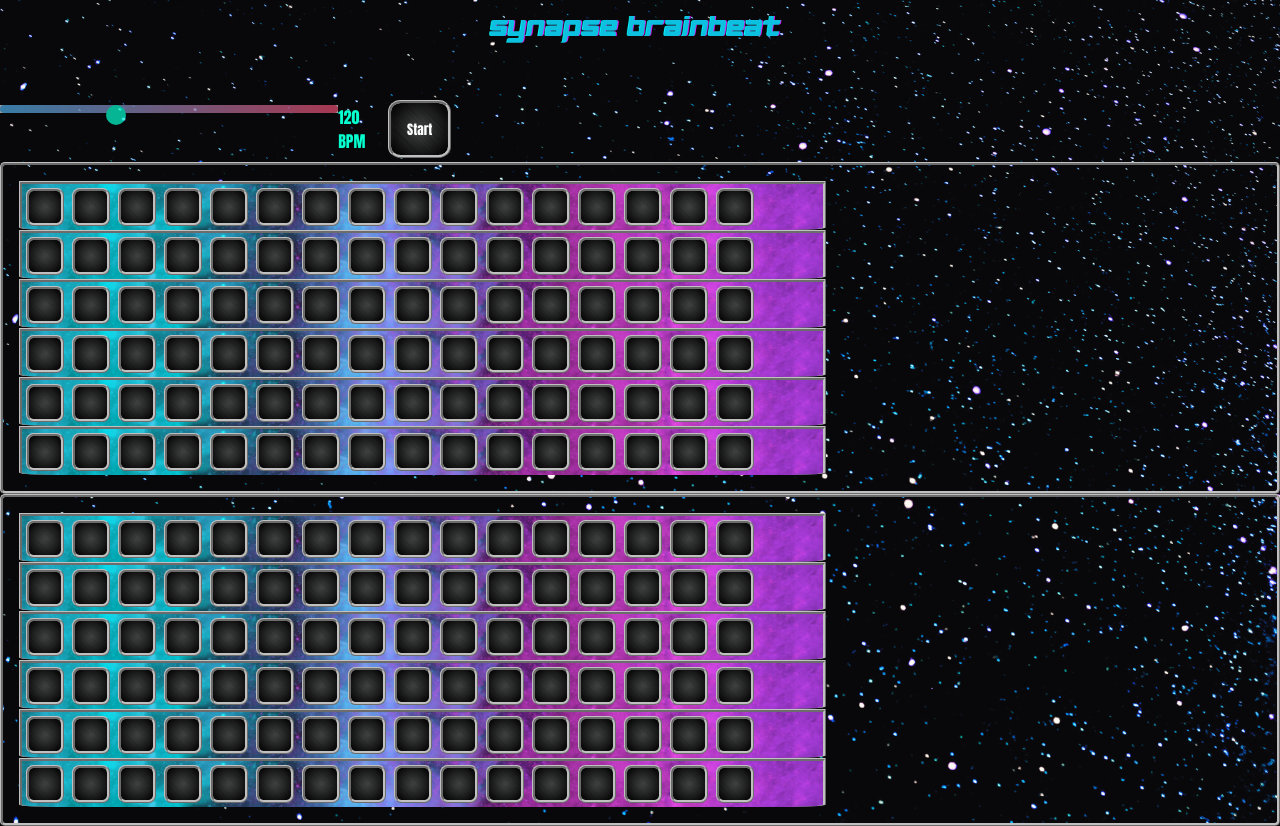
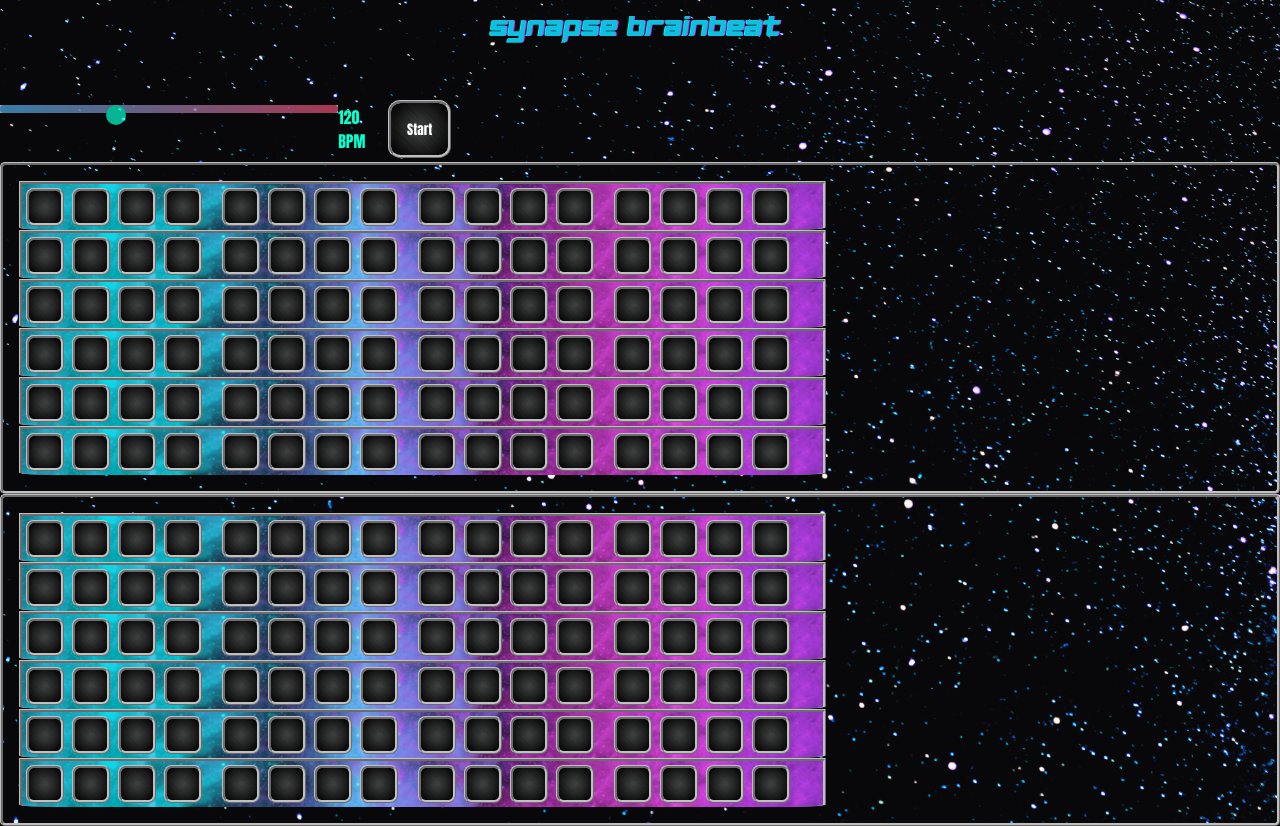
Before and after one commit to LandoMeowrissian/synapse-brainbeat, a React (Create React App) app: page / in a window 1280 px wide. Built offline with nearby package versions, Linux system fonts and the light colour scheme.

Commit message:
toms waveshape adjustment

```diff
--- a/src/components/Drums/Drums.js
+++ b/src/components/Drums/Drums.js
@@ -3,6 +3,29 @@ import * as Tone from "tone";
 const createDrums = () => {
   const kick = new Tone.MembraneSynth({
     pitchDecay: 0.055,
+    octaves: 2,
+    oscillator: { type: "sine" },
+  }).toDestination();
+
+  const hiHat = new Tone.MetalSynth({
+    frequency: 500,
+    envelope: { attack: 0.01, decay: 0.05 },
+    harmonicity: 2,
+    modulationIndex: 2,
+    resonance: 4000,
+  }).toDestination();
+  const tom1 = new Tone.MembraneSynth({
+    pitchDecay: 0.5,
+    octaves: 6,
+    oscillator: { type: "sine" },
+  }).toDestination();
+  const tom2 = new Tone.MembraneSynth({
+    pitchDecay: 0.5,
+    octaves: 4,
+    oscillator: { type: "sine" },
+  }).toDestination();
+  const tom3 = new Tone.MembraneSynth({
+    pitchDecay: 0.5,
     octaves: 2,
     oscillator: { type: "sine" },
   }).toDestination();
@@ -28,29 +51,6 @@ const createDrums = () => {
       snareNoise.triggerAttackRelease(duration, time);
     }
   };
-  const hiHat = new Tone.MetalSynth({
-    frequency: 500,
-    envelope: { attack: 0.01, decay: 0.05 },
-    harmonicity: 2,
-    modulationIndex: 2,
-    resonance: 4000,
-  }).toDestination();
-  const tom1 = new Tone.MembraneSynth({
-    pitchDecay: 0.5,
-    octaves: 6,
-    oscillator: { type: "square" },
-  }).toDestination();
-  const tom2 = new Tone.MembraneSynth({
-    pitchDecay: 0.5,
-    octaves: 4,
-    oscillator: { type: "square" },
-  }).toDestination();
-  const tom3 = new Tone.MembraneSynth({
-    pitchDecay: 0.5,
-    octaves: 2,
-    oscillator: { type: "square" },
-  }).toDestination();
-
 
   return { kick, snare, tom1, tom2, tom3, hiHat };
 };
--- a/src/components/Sequencer/Grid.scss
+++ b/src/components/Sequencer/Grid.scss
@@ -40,11 +40,11 @@ input {
   border-left: 1mm ridge silver;
 }
 
-// #step-4,
-// #step-8,
-// #step-12{
-//   margin-right: 1rem;
-// }
+#step-4,
+#step-8,
+#step-12{
+  margin-right: 1rem;
+}
 
 .note {
   @include button(); // Inactive state
--- a/src/components/Sequencer/Sequencer.js
+++ b/src/components/Sequencer/Sequencer.js
@@ -18,7 +18,7 @@ const Sequencer = () => {
   const beatRef = useRef(beat);
   const synthRef = useRef(
     new Tone.Synth({
-      oscillator: { type: "sawtooth" },
+      oscillator: { type: "square8" },
       envelope: { attack: 0.05 },
     }).toDestination()
   );
@@ -33,14 +33,12 @@ const Sequencer = () => {
 
   beatRef.current = beat;
 
-  // Function to play a single note
   const playNote = (synth, note) => {
     if (note.isActive) {
       synth.triggerAttackRelease(note.note, "16n", Tone.now());
     }
   };
 
-  // Function to play a single drum sound
   const playDrumSound = (drum, note) => {
     if (note.isActive) {
       drum.triggerAttackRelease("C2", "16n", Tone.now());
@@ -50,7 +48,6 @@ const Sequencer = () => {
   useEffect(() => {
     const repeat = (time) => {
       const currentBeat = beatRef.current;
-      // Synth
       grid.forEach((row, index) => {
         let synth = synthRef.current;
         let note = row[currentBeat];
@@ -58,7 +55,6 @@ const Sequencer = () => {
           synth.triggerAttackRelease(note.note, "16n", time);
         }
       });
-      // Drums
       drumGrid.forEach((row, index) => {
         let drum = drumRefs[drums[index]].current;
         let note = row[currentBeat];
```
Also changed, not shown: src/assets/images/nuerons.png (added).
